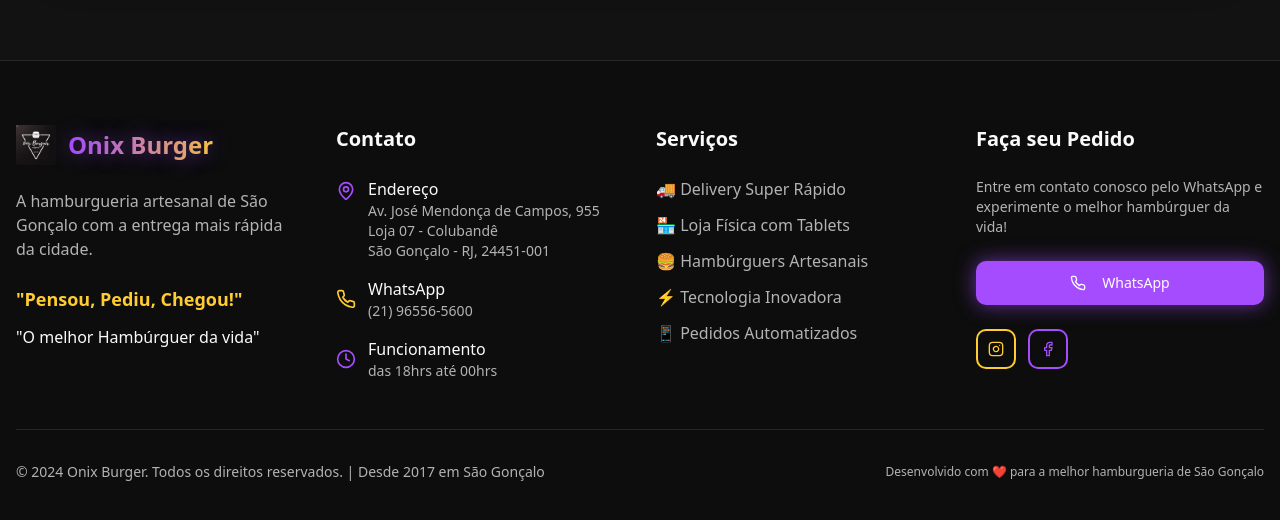
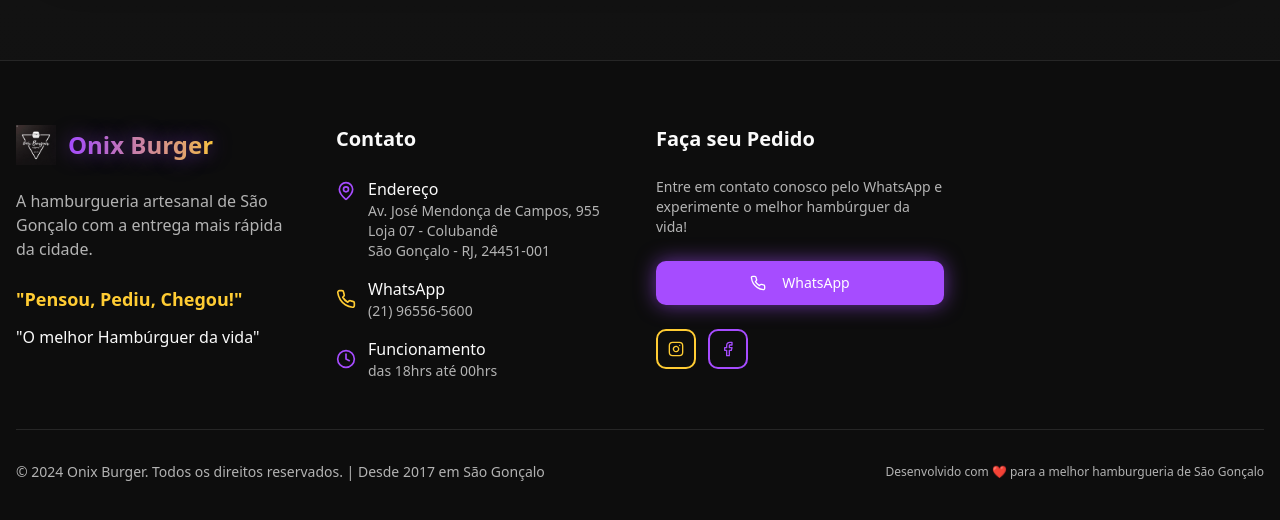
Before and after one commit to gustavogmd/onixburguer-speedy-launch, a React (Vite) app: page / in a window 1280 px wide. Shown: the part 3598-4118 px from the top of the page. Built offline with nearby package versions, Linux system fonts and the light colour scheme; the HTML template or start-up script is replaced by a standard one.

Commit message:
Visual edit in Lovable

```diff
--- a/src/components/Footer.tsx
+++ b/src/components/Footer.tsx
@@ -59,26 +59,7 @@ const Footer = () => {
           </div>
 
           {/* Services */}
-          <div className="space-y-6">
-            <h3 className="text-xl font-bold text-foreground">Serviços</h3>
-            <ul className="space-y-3">
-              <li className="text-muted-foreground hover:text-onix-purple cursor-pointer transition-colors">
-                🚚 Delivery Super Rápido
-              </li>
-              <li className="text-muted-foreground hover:text-onix-purple cursor-pointer transition-colors">
-                🏪 Loja Física com Tablets
-              </li>
-              <li className="text-muted-foreground hover:text-onix-purple cursor-pointer transition-colors">
-                🍔 Hambúrguers Artesanais
-              </li>
-              <li className="text-muted-foreground hover:text-onix-purple cursor-pointer transition-colors">
-                ⚡ Tecnologia Inovadora
-              </li>
-              <li className="text-muted-foreground hover:text-onix-purple cursor-pointer transition-colors">
-                📱 Pedidos Automatizados
-              </li>
-            </ul>
-          </div>
+
 
           {/* CTA */}
           <div className="space-y-6">
```
